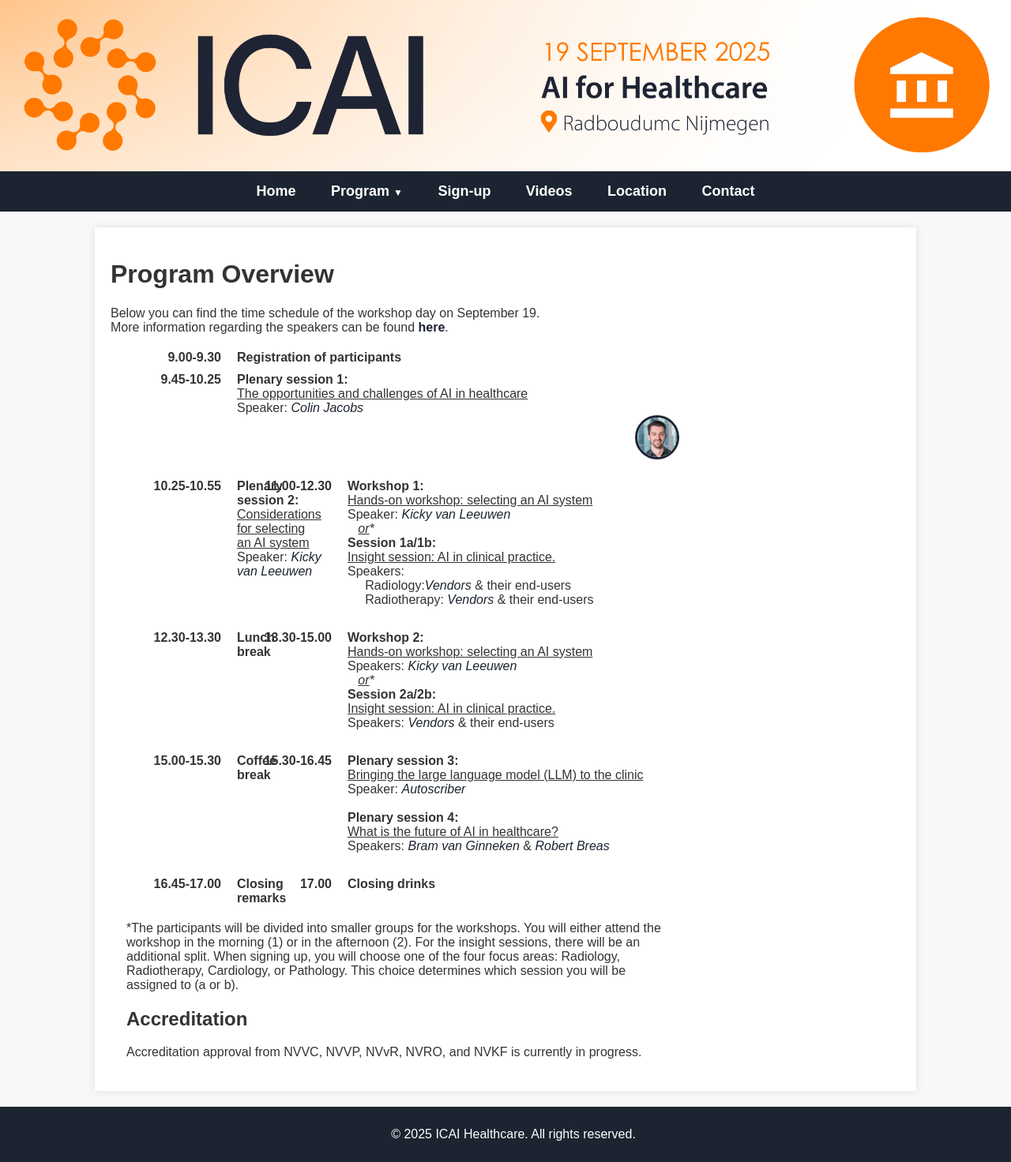
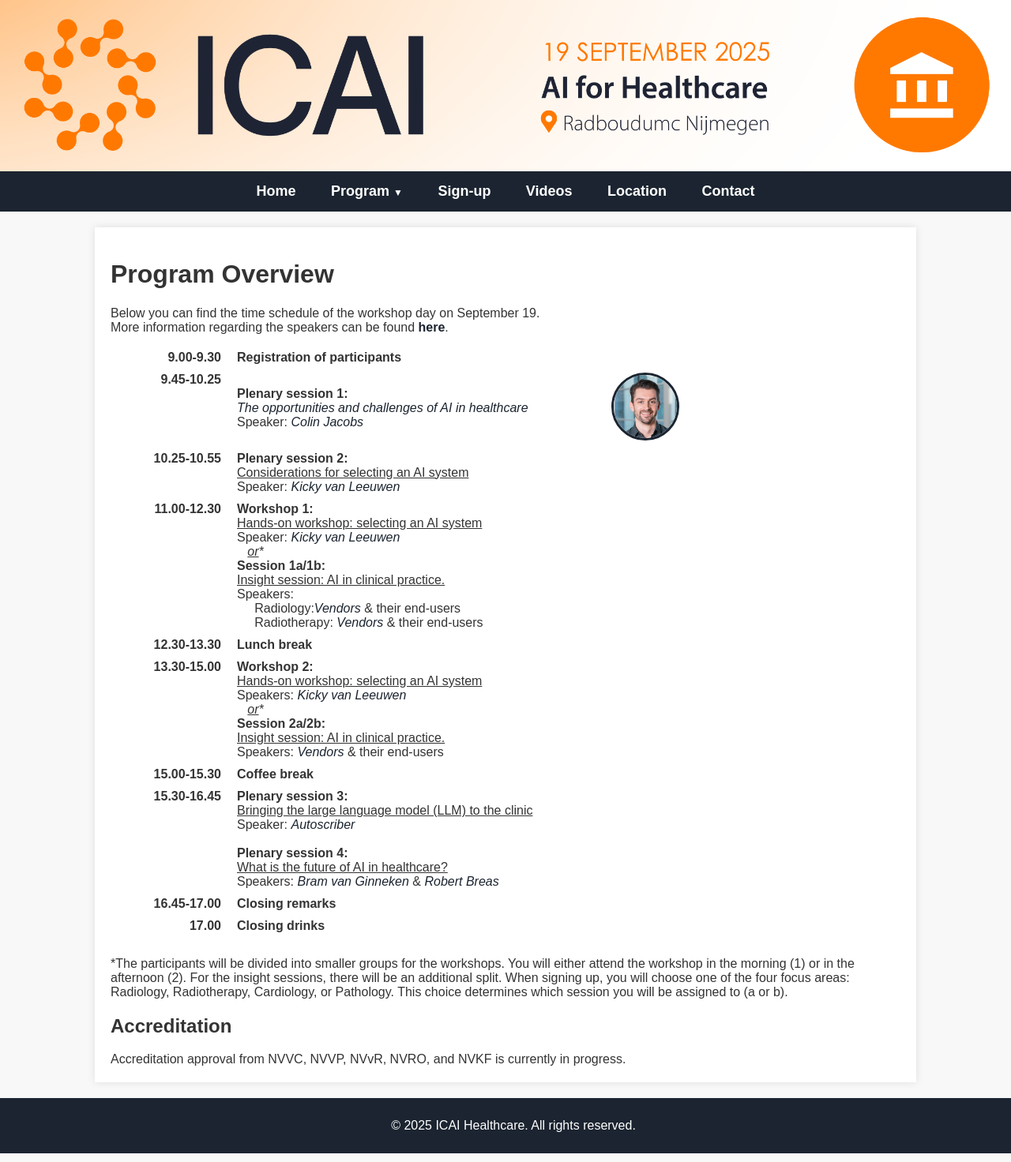
Before and after one commit to marliebesouw/marliebesouw.github.io, a Jekyll site: the page built from program.md, in a window 1280 px wide. Shown: the whole page at 79% size. Built offline with Jekyll 4.4.1, drawn with Linux system fonts in a browser that asks for light colours.

Commit message:
restore pic layout speakers program

```diff
--- a/assets/css/style.css
+++ b/assets/css/style.css
@@ -273,16 +273,29 @@
 
 }
 
-.speaker-thumb {
-    width: 50px;
-    height: 50px;
+.program-description-with-image {
+    display: flex;
+    justify-content: space-between;
+    align-items: center;
+    gap: 20px;
+  }
+
+  .program-description-with-image .description-text {
+    flex: 1;
+  }
+
+  .program-description-with-image .speaker-image {
+    flex-shrink: 0;
+  }
+
+  .speaker-thumb {
+    width: 80px;
+    height: 80px;
     border-radius: 50%;
     object-fit: cover;
     border: 3px solid #1B2430;
-    float: right;
-    margin-left: 10px;
-    margin-bottom: 5px;
   }
+
 
 
 
--- a/program.md
+++ b/program.md
@@ -45,7 +45,7 @@
         <div class="program-description"><strong>Registration of participants</strong></div>
     </div>
 
-    <div class="program-item">
+    <!-- <div class="program-item">
         <div class="program-time">9.45-10.25</div>
         <div class="program-description-with-image">
          <div class="description-text">
@@ -56,7 +56,24 @@
          <div class = "speaker-image">
             <img src="{{ site.url }}/assets/img/Colin_Jacobs.jpg" class="speaker-thumb" alt="Colin Jacobs">
         </div>
+    </div> -->
+    <div class="program-item">
+
+ <div class="program-time">9.45-10.25</div>
+  <div class="program-description-with-image">
+    <div class="description-text">
+      <strong>Plenary session 1:</strong><br>
+      <a href="{{ site.url }}/speakers#colin-jacobs" class="speaker-link">
+        The opportunities and challenges of AI in healthcare
+      </a><br>
+      Speaker: <a href="{{ site.url }}/speakers#colin-jacobs" class="speaker-link"><em>Colin Jacobs</em></a>
     </div>
+    <div class="speaker-image">
+      <img src="{{ site.url }}/assets/img/Colin_Jacobs.jpg" class="speaker-thumb" alt="Colin Jacobs">
+    </div>
+  </div>
+ </div>
+
 
     <div class="program-item">
         <div class="program-time">10.25-10.55</div>
```
